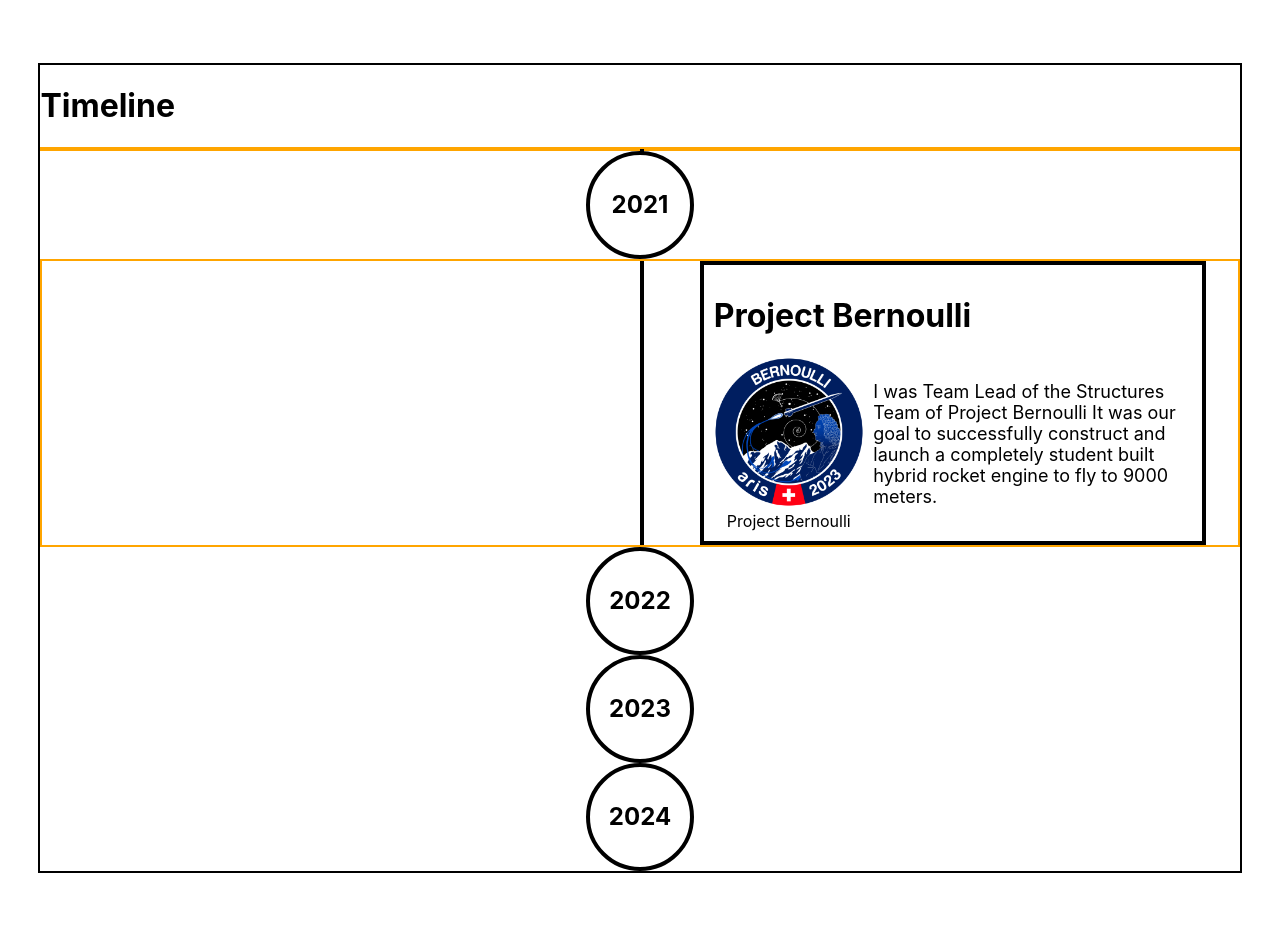
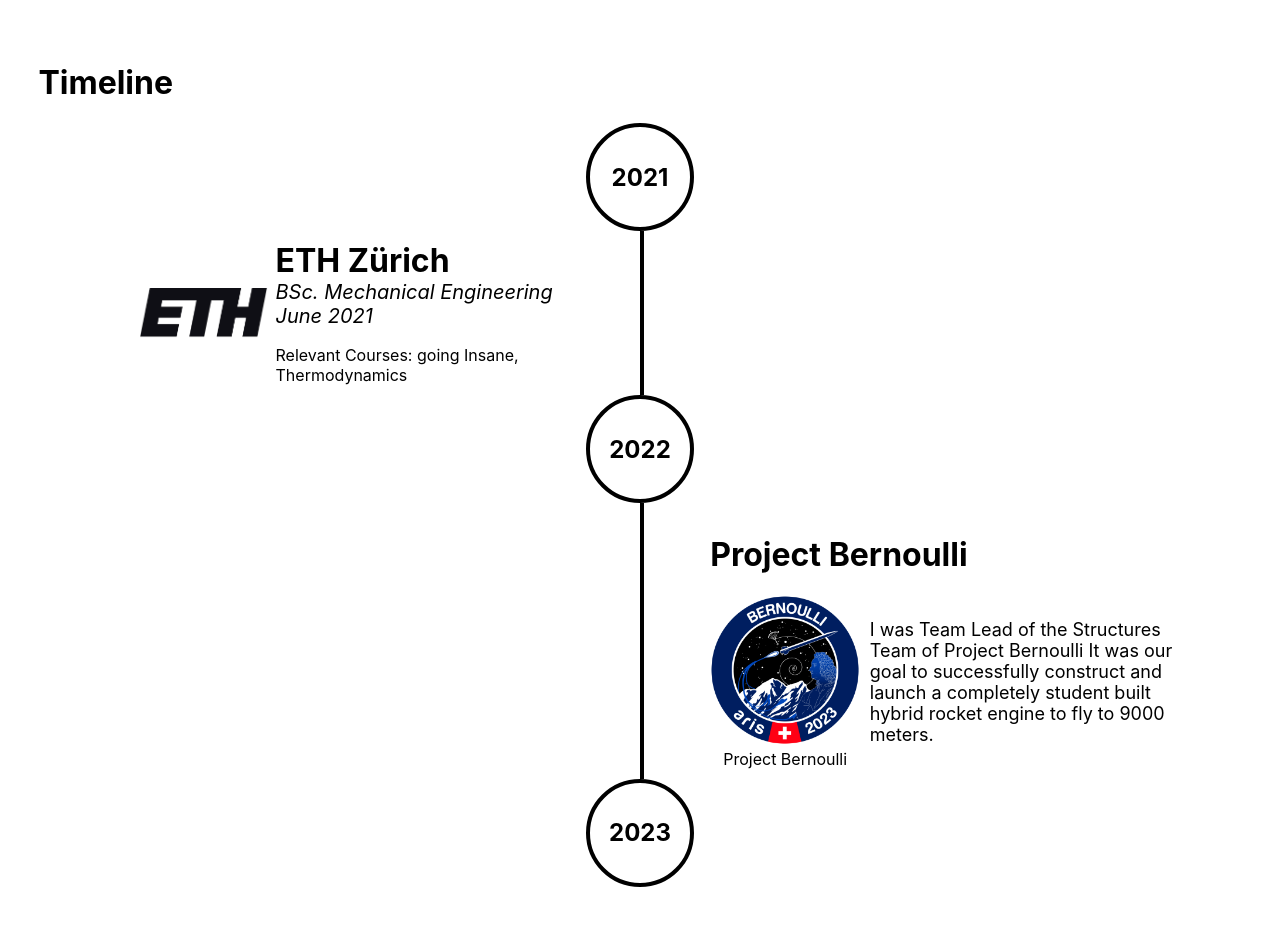
Before and after one commit to cteufel13/cteufel13.github.io, a React (Create React App) app: page / in a window 1280 px wide. Shown: the part 1620-2545 px from the top of the page. Built offline with nearby package versions, Linux system fonts and the light colour scheme.

Commit message:
changes to timeline

```diff
--- a/src/Timeline.css
+++ b/src/Timeline.css
@@ -1,6 +1,6 @@
 .timeline{
     margin: 10% 3%;
-    border: 2px solid black;
+    /* border: 2px solid black; */
 }
 
 #timeline__Heading{
@@ -13,8 +13,9 @@
 
 .timeline_Line {
     position: relative;
-    border : 2px solid orange;
+    /* border : 2px solid orange; */
     height:fit-content;
+    min-height: 40px;
 }
 
 .timeline_Line::after{
@@ -44,39 +45,38 @@
 }
 
 
-.project,.occupation {
+.project{
     position: relative;
-    border: 4px solid black;
+    /* border: 4px solid black; */
     /* border-radius: 30px; */
     padding: 10px;
     font-size: 1em;
     max-width: 40%;
-    left: 55%
+    left: 55%;
+}
+
+.project_heading{
+    max-width: 100%;
+    height: auto;
 }
 
 
 
-.project_heading ,.occupation_heading{
-    /* border: 2px solid orange; */
-    max-width: 100%;
-    height: auto;
-}
-
-.project_content,.occupation_content{
+.project_content{
     display: flex;
     /* border: 4px solid black;    */
 }
-    .project_figure,.occupation_figure{
+    .project_figure{
         /* border: 2px solid orange; */
         width: 150px;
     }
-        .project_picture,.occupation_figure{
+        .project_picture{
             /* border: 2px solid orange; */
             width: 150px;
 
         }
 
-        .project_caption,.occupation_caption{
+        .project_caption{
             /* border: 2px solid orange; */
             font-size: 1em;
             color: black;
@@ -84,9 +84,58 @@
             text-align: center;
         }
 
-    .project_right,.occupation_right{
+    .project_right{
         /* border: 2px solid orange; */
         margin: auto 2% ;
         width: 100%;
         font-size: large;
     }
+
+.occupation {
+    position: relative;
+    /* border: 4px solid black; */
+    /* border-radius: 30px; */
+    padding: 10px;
+    font-size: 1em;
+    max-width: 40%;
+    margin-right: 40%;
+    right: -7.5%;
+    display: flex;
+
+}
+
+.occupation_logo{
+    display: flex;
+    /* border: 2px solid orange; */
+    max-width: 30%;
+    height: 50px;
+    left: 0;
+    margin: auto 0;
+}
+
+.occupation_content{
+    /* display: flex; */
+    /* border: 2px solid orange; */
+    width: 70%;
+    margin: 0 auto;
+}
+    .occupation_heading{
+        /* border: 2px solid orange; */
+        max-width: 100%;
+        height: auto;
+        margin-bottom: 0;
+        margin-top: 0;
+    }
+        .occupation_subheading{
+            /* border: 2px solid orange; */
+            font-size: 1.25em;
+            font-style: italic;
+            font-weight: normal;
+            color: black;
+            margin-top:0;
+            margin-bottom: 0;
+        }
+
+    .occupation_summary{
+        margin-top: 5%;
+    }
--- a/src/Timeline.js
+++ b/src/Timeline.js
@@ -27,26 +27,25 @@ function Project ({project_name,img_name,summary,project_caption}) {
             </div>);
 };
 
-function Occupation ({occupation_name,occupation_caption,occupation_date,company_name,summary}) {
+function Occupation ({occupation_name,occupation_caption,occupation_date,company_name,summary,customStyles={}}) {
+
+    const {
+        headingStyle,
+        subheadingStyle,
+        summaryStyle,
+      } = customStyles;
+
+    const logo_name = company_name + "_logo";
 
     return (<div className="occupation">
-        <h1 className="occupation_name">{occupation_name}</h1>
-        <h2 className="occupation_date">{occupation_date}</h2>
-        <h2 className="company_name">{company_name}</h2>
+        <div className="occupation_logo"> <img src={getImageUrl(company_name)}  alt={logo_name} /></div>
+        <div className="occupation_content">
+            <h1 className="occupation_heading" style={headingStyle}>{company_name}</h1>
+            <h2 className="occupation_subheading" style={subheadingStyle}>{occupation_name} </h2>
+            <h2 className="occupation_subheading" style={subheadingStyle}>{occupation_date} </h2>
 
-        <div className="occupation_content">
-
-            <div className="occupation_figure">
-                <img className = "occupation_picture" src= {getImageUrl(occupation_name)} alt={occupation_name} />
-                <figcaption className="occupation_capation">{occupation_caption}</figcaption>
-            </div>
-
-            <div className='occupation_right'>
-                <p className='occupation_summary'>{summary}</p>
-            </div>
-
+            <div className="occupation_summary" style={summaryStyle}>{summary}</div>
         </div>
-
     </div>);
 }
 
@@ -69,7 +68,7 @@ const useScrollFadeIn = (WrappedComponent,fadeStartOffset = 0.9) => {
                 // Calculate fadeStart and fadeEnd based on scroll position
 
                 const fadeStart = window.innerHeight * fadeStartOffset; // Start fading in when element enters this portion of viewport
-                const fadeEnd = window.innerHeight *(fadeStartOffset -0.2); // Fully visible when the element reaches 10% from the top
+                const fadeEnd = window.innerHeight *(fadeStartOffset -0.2)-elementHeight; // Fully visible when the element reaches 10% from the top
 
                 // Adjust opacity as the element moves from fadeStart to fadeEnd
                 if (elementTop > fadeStart) {
@@ -118,17 +117,43 @@ const Timeline = () =>{
 
     return (<div className="timeline">
                 <h1 className="timeline__Heading">Timeline</h1>
-                <div className="timeline_Line"></div>
+                    <ScrollFadeInElement>
                     <div className="timeline_Circle">2021</div>
+                    </ScrollFadeInElement>
+
                     <ScrollFadeInElement>
                         <div className="timeline_Line">
-                        <Project    project_name="Project Bernoulli" project_caption="Project Bernoulli" summary=" I was Team Lead of the Structures Team of Project Bernoulli It was our goal to successfully construct and launch a completely student built hybrid rocket engine to fly to 9000 meters. " img_name="Bernoulli"/>
+                            <Occupation occupation_name="BSc. Mechanical Engineering"
+                                        occupation_date="June 2021"
+                                        company_name="ETH Zürich"
+                                        summary="Relevant Courses: going Insane, Thermodynamics"
+                            />
+                        </div>
+                    </ScrollFadeInElement>
 
-                    </div></ScrollFadeInElement>
+                    <ScrollFadeInElement>
+                    <div className="timeline_Circle">2022</div>
+                    </ScrollFadeInElement>
 
-                    <div className="timeline_Circle">2022</div>
-                    <div className="timeline_Circle">2023</div>
+                    <ScrollFadeInElement>
+                        <div className="timeline_Line">
+                            <Project    project_name="Project Bernoulli"
+                                        project_caption="Project Bernoulli"
+                                        summary=" I was Team Lead of the Structures Team of Project Bernoulli It was our goal to successfully construct and launch a completely student built hybrid rocket engine to fly to 9000 meters. "
+                                        img_name="Bernoulli"
+                            />
+                        </div>
+                    </ScrollFadeInElement>
+
+                    <ScrollFadeInElement>
+                        <div className="timeline_Circle">2023</div>
+                    </ScrollFadeInElement>
+                    <ScrollFadeInElement>
+                    <div className="timeline_Line"></div>
+                    </ScrollFadeInElement>
+                    <ScrollFadeInElement>
                     <div className="timeline_Circle">2024</div>
+                    </ScrollFadeInElement>
             </div>);
 }
 
```
Also changed, not shown: src/imgs/2560px-ETH_Zürich_Logo_black.svg.png (deleted), src/imgs/ETH Zürich.png (added).
